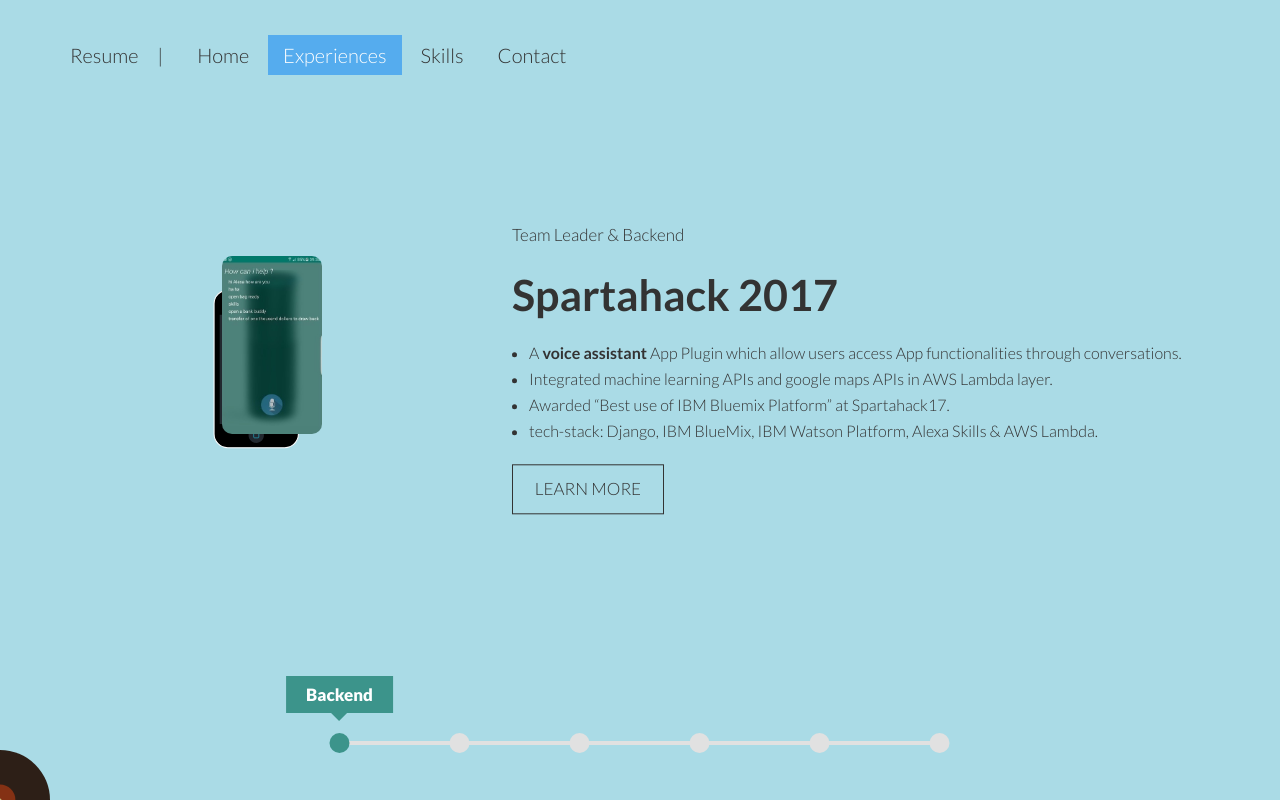
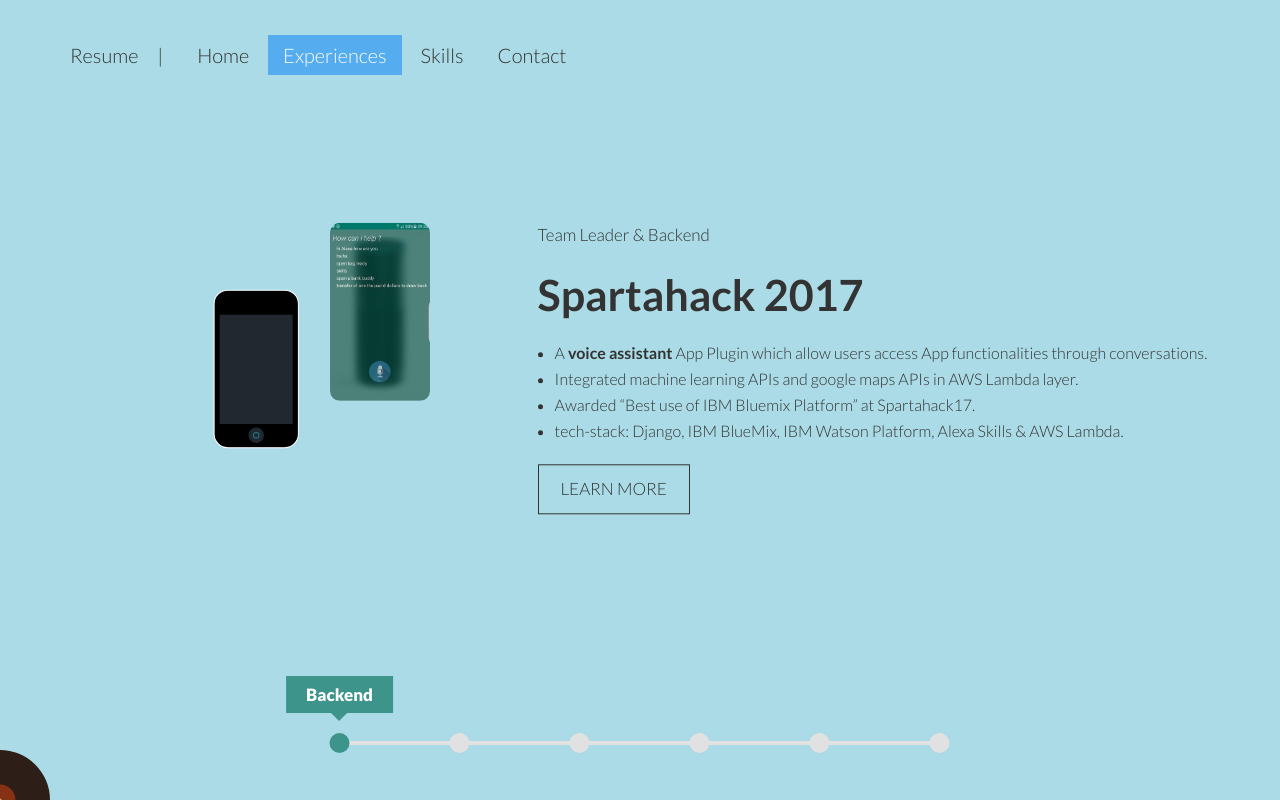
Before and after one commit to lyu-xg/xueguangl23.github.io, a plain HTML site: page index.html in a window 1280 px wide. Both pictures are taken after a click on the link "Experiences". Drawn offline with nearby package versions, Linux system fonts and the light colour scheme.

Commit message:
experience panel

```diff
--- a/css/app.css
+++ b/css/app.css
@@ -502,32 +502,35 @@
 .block.experiences .right {
     height: 738.5px;
     float: left;
-    display: inline-block
+    display: inline-block;
+    position: absolute;
+    left: 0px;
 }
 .block.experiences .left {
     width: 40%
 }
 
-.preview-resizer {
-  position: absolute;
+.left-container {
+  height: 100%;
   width: 100%;
-  margin-top: 10%;
-  margin-bottom: 10%;
-  height: 80%;
+  /*display:inline-block;
+  position:absolute;*/
 }
 
 .block.experiences .preview {
-  width: 24.7%;
-  height: 24%;
-  position: absolute;
-  left: 7.7%;
-  top: 23%;
+    width: 62%;
+    height: 22%;
+    position: absolute;
+    left: 19%;
+    top: 36.5%;
 }
 
 .block.experiences .left img {
     width: 100%;
-    height: 100%;
-    position: absolute
+    height: 0;
+    position: relative;
+    vertical-align: middle;
+    transform: translateY(-50%);
 }
 .block.experiences .left img:nth-child(n+2) {
     opacity: 0;
@@ -544,7 +547,8 @@
 .block.experiences .right {
     /*max-width: 710px;
     min-width: 555px*/
-    width: 58%
+    width: 58%;
+    left: 42%;
 }
 .block.experiences .right .desc {
     position: relative;
--- a/index.html
+++ b/index.html
@@ -90,18 +90,18 @@
 	<section class="block experiences">
 	  <div class="block__inner">
 			<div class="left">
+
 				  <svg id="demo" viewBox="0 0 1000 600" version="1.1" xmlns="http://www.w3.org/2000/svg" xmlns:xlink="http://www.w3.org/1999/xlink">
 				  </svg>
 
 					<div class="preview">
-				<div class="preview-resizer">
 						<img class="astronics mobile active" src="./projects/astronics/logo.jpg"/>
 						<img class="iquit" src="./projects/iquit/index.jpg"/>
 						<img class="banban" src="./projects/banban/index.jpg"/>
 						<img class="ano" src='./projects/ano/index.jpg'/>
 						<img class="hillotask-web" src='./projects/hillotask/index.jpg'/>
 						<img class="dbs" src="./projects/dbs/index.jpg"/>
-				</div>
+
 					</div>
 
 			</div>
@@ -124,7 +124,7 @@
 						<ol>
 							<li>Implemented a Windows Universal App for <b>Windows 10 IoT</b> to collect data from industrial motion & temperature sensors; used Raspberry Pi, Visual Studio, <b>C#</b>.</li>
 							<li>Developed a Web Application to visualize and manage collected data; used <b>jQuery, Bootstrap</b>, Azure.</li>
-							<li>Designed Database in Transact SQL and a Data Processing workflow on Azure< (IoT hub, <b>Stream Analytics</b>, Blub, etc.)</li>
+							<li>Designed Database in Transact SQL and a Data Processing workflow on Azure. (IoT hub, <b>Stream Analytics</b>, Blub, etc.)</li>
 						</ol>
 						<a href="http://bit.ly/astronics-project" class="btn">Project Poster</a>
 					</div>
--- a/js/main.js
+++ b/js/main.js
@@ -691,7 +691,8 @@
     else {
       setTimeout(function(){
         $('.preview .'+project).addClass('active').animate({
-          top: 0,
+          top: "-58%",
+          height: "auto",
           opacity: 1
         }, 2000, 'easeOutExpo');
         $('.desc .'+project).addClass('active').animate({
@@ -709,7 +710,8 @@
 
   function removeCurrentDemo() {
     $('.preview .active').removeClass('active').animate({
-      top: "200%",
+      top: "-58%",
+      height: '0',
       opacity: 0
     }, 2000, 'easeOutExpo' );
     $('.desc .active').removeClass('active').animate( {
@@ -835,7 +837,7 @@
 
   $( document ).ready(function() {
 		console.log( "document ready! enjoy. -luke" );
-	  setTimeout(tear, 300);
+	  setTimeout(tear, 10);
   });
 
 
```
Lines whose indentation alone changed are shown as unchanged.
